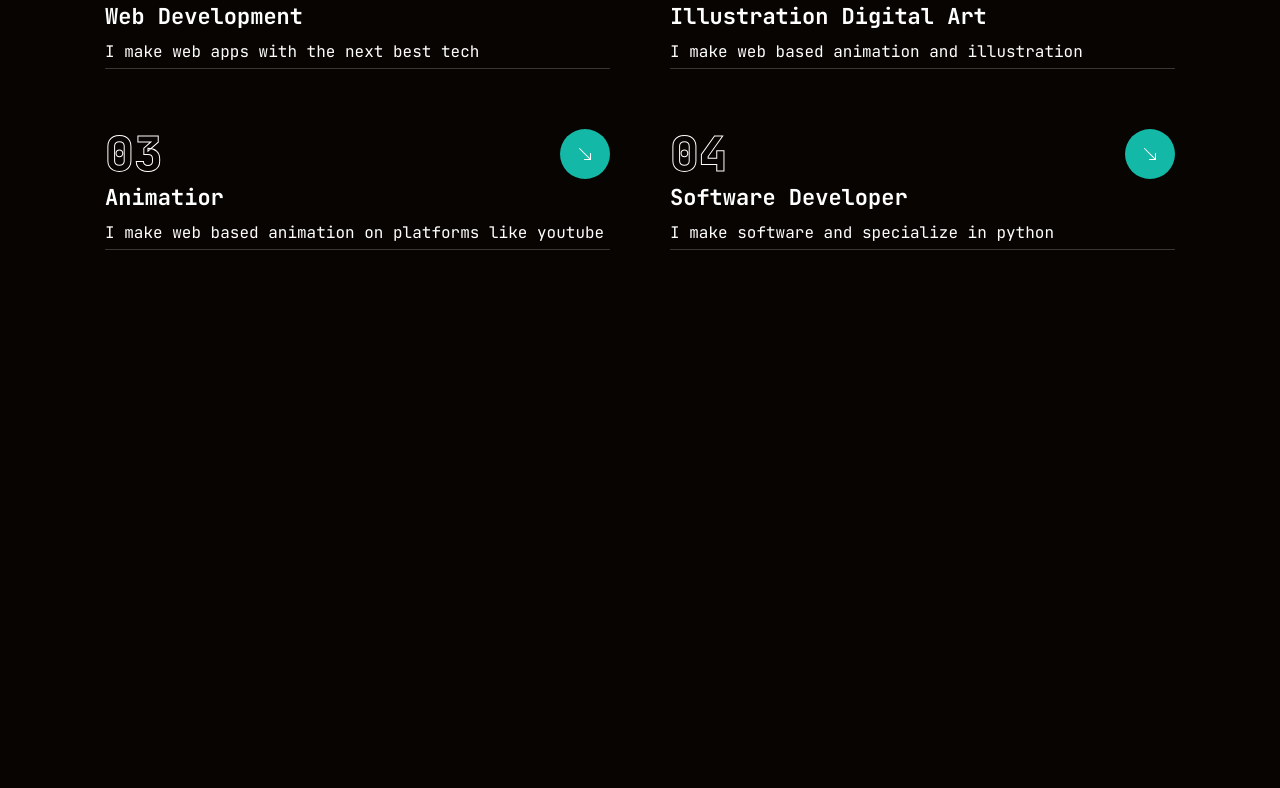
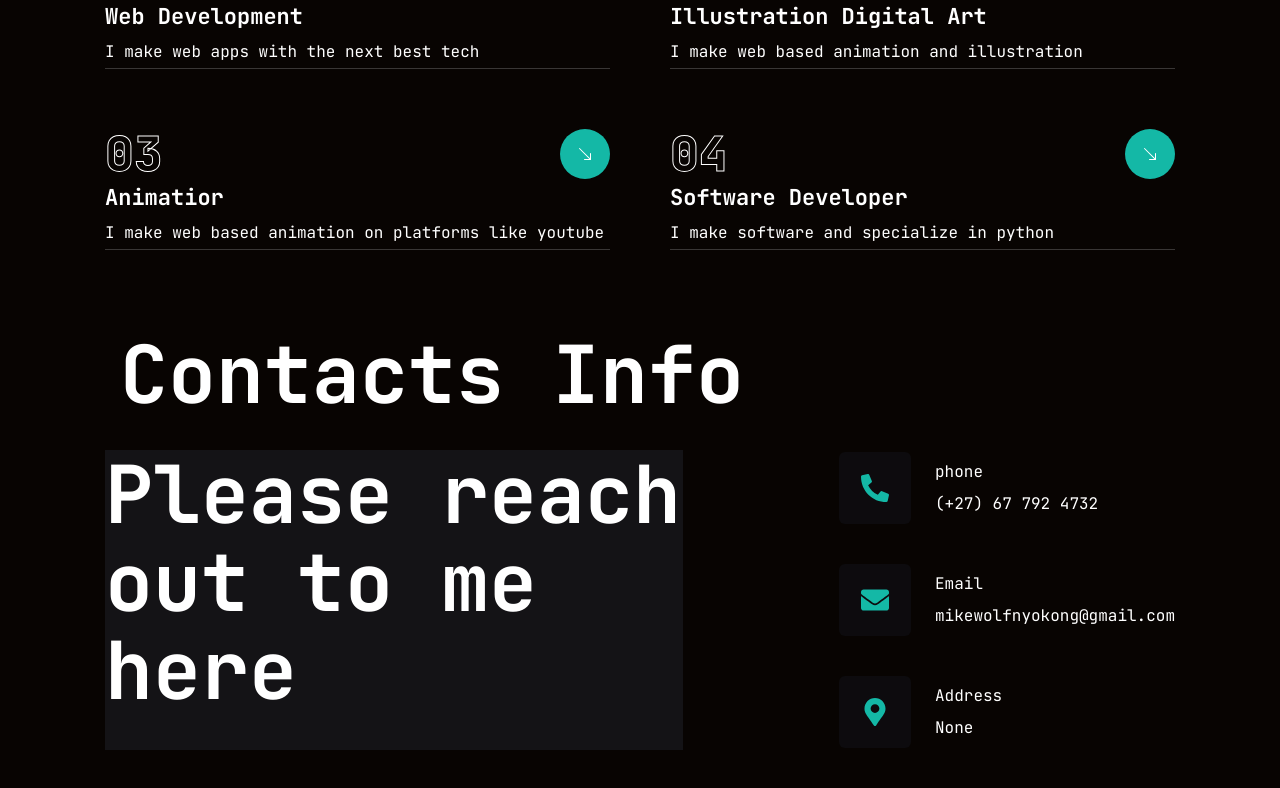
Before and after one commit to Nyokong/kaycv_vr2, a Next.js app: page / in a window 1280 px wide. Shown: the part 930-1718 px from the top of the page. Before the commit the page ends 1192 px from the top, so only its background shows below. Built offline with nearby package versions, Linux system fonts and the light colour scheme.

Commit message:
contacts

```diff
--- a/app/globals.css
+++ b/app/globals.css
@@ -15,7 +15,7 @@
     }
 
     .cus_h2{
-        @apply text-[36px] md:text-[48px] leading-[1.1] semibold;
+        @apply text-[36px] md:text-[48px] leading-[1.1] font-semibold;
     }
 
     .cus_h3{
--- a/app/page.tsx
+++ b/app/page.tsx
@@ -9,6 +9,7 @@ import Socials from "@/components/Socials";
 import Mainphoto from "@/components/Mainphoto";
 import Stats from "@/components/Stats";
 import Services from "@/components/Services";
+import Contacts from "@/components/Contacts";
 
 export default function Home() {
   return (
@@ -64,6 +65,9 @@ export default function Home() {
 
       {/* Services */}
       <Services/>
+
+      {/* bottom of the page */}
+      <Contacts/>
     </main>
   );
 }
--- a/app/contact/page.tsx
+++ b/components/Contacts.tsx
@@ -7,6 +7,8 @@ import { Textarea } from '@/components/ui/textarea';
 import { Select, SelectContent, SelectGroup, SelectItem, SelectLabel, SelectTrigger, SelectValue } from '@/components/ui/select';
 
 import { FaPhoneAlt, FaEnvelope, FaMapMarkerAlt } from "react-icons/fa";
+
+import { motion } from "framer-motion";
 
 const info = [
   {
@@ -26,64 +28,36 @@ const info = [
   },
 ];
 
-import { motion } from "framer-motion";
-
-const Contact = () => {
+const Contacts = () => {
   return (
-
     <motion.div
       initial={{ opacity: 0 }}
       animate={{
         opacity: 1,
         transition: {
-          delay: 2.4,
+          delay: 1.4,
           duration: 0.4,
           ease: "easeIn"
         },
       }}
 
-      className="py-6 md:py-2"
+      className="py-6 md:py-2 mt-10 mb-20"
     >
       <div className="container mx-auto">
+        <div className="container mx-auto mt-2 md:mt-5 mb-4 md:mb-8">
+            <h1 className="cus_h1">
+                    Contacts Info
+            </h1>
+        </div>
         <div className='flex flex-col md:flex-row gap-[30px]'>
           {/* form here */}
           <div className='md:w-[54%] order-2 md:order-none'>
-            <form action=""
-              className='flex flex-col gap-6 p-10 bg-[#101014ad] rounded-none'
-            >
-              <h3 className='text-4xl text-teal-400'>Email Me Anytime!</h3>
-              <p className="text-white/60">
-                Please reach out to me anytime you can!
-              </p>
-              {/* inputs */}
-              <div className='grid grid-cold-1 md:grid-cols-2 gap-6'>
-                <Input type="firstname" placeholder='Firstname' />
-                <Input type="lastname" placeholder='Lastname' />
-                <Input type="email" placeholder='Email Address' />
-                <Input type="phone" placeholder='Phone Number' />
-              </div>
-              <Select>
-                <SelectTrigger className="w-full">
-                  <SelectValue placeholder="select a serveice"/>
-                </SelectTrigger>
-                <SelectContent>
-                  <SelectGroup>
-                    <SelectLabel>Select a Service</SelectLabel>
-                    <SelectItem value="wb">Web Development</SelectItem>
-                    <SelectItem value="am">Animation</SelectItem>
-                    <SelectItem value="il">Illustration</SelectItem>
-                  </SelectGroup>
-                </SelectContent>
-              </Select>
-              {/* textarea */}
-              <Textarea className='h-[200px]' placeholder='Any comments you might like to add?'/>
-              {/* button */}
-              <div className='w-full flex justify-center items-center'>
-                <Button size="lg" className='w-40'>Send</Button>
-              </div>
-            </form>
+            <div className='bg-[#141316] h-[300px] flex-nowrap hidden md:block w-full'>
+                <h1 className='md:cus_h1 cus_h3 '>
+                    Please reach out to me here
+                </h1>
+            </div>
           </div>
-
           {/* infor */}
           <div className='flex-1 flex items-center xl:justify-end order-1 xl:order-none mb-8 xl:m-0'>
             {/* My information tab */}
@@ -113,4 +87,4 @@ const Contact = () => {
   )
 }
 
-export default Contact
+export default Contacts
--- a/components/Socials.tsx
+++ b/components/Socials.tsx
@@ -11,7 +11,7 @@ interface SocialsProps {
 
 const socials = [
     {icon: <FaGithub />, path: 'https://github.com/Nyokong'},
-    {icon: <FaLinkedinIn />, path: ''},
+    {icon: <FaLinkedinIn />, path: 'https://www.linkedin.com/in/khotso-nyokong-b7742031a/'},
     {icon: <FaYoutube/>, path: 'https://www.youtube.com/@callmekayxx/'},
     {icon: <FaInstagram />, path: 'https://www.instagram.com/callmekaydoesart/'},
 ]
--- a/components/Stats.tsx
+++ b/components/Stats.tsx
@@ -17,7 +17,7 @@ const stats = [
         text: "Technologies mastered",
     },
     {
-        num: 282,
+        num: 290,
         text: "Code Commits",
     },
 
```
